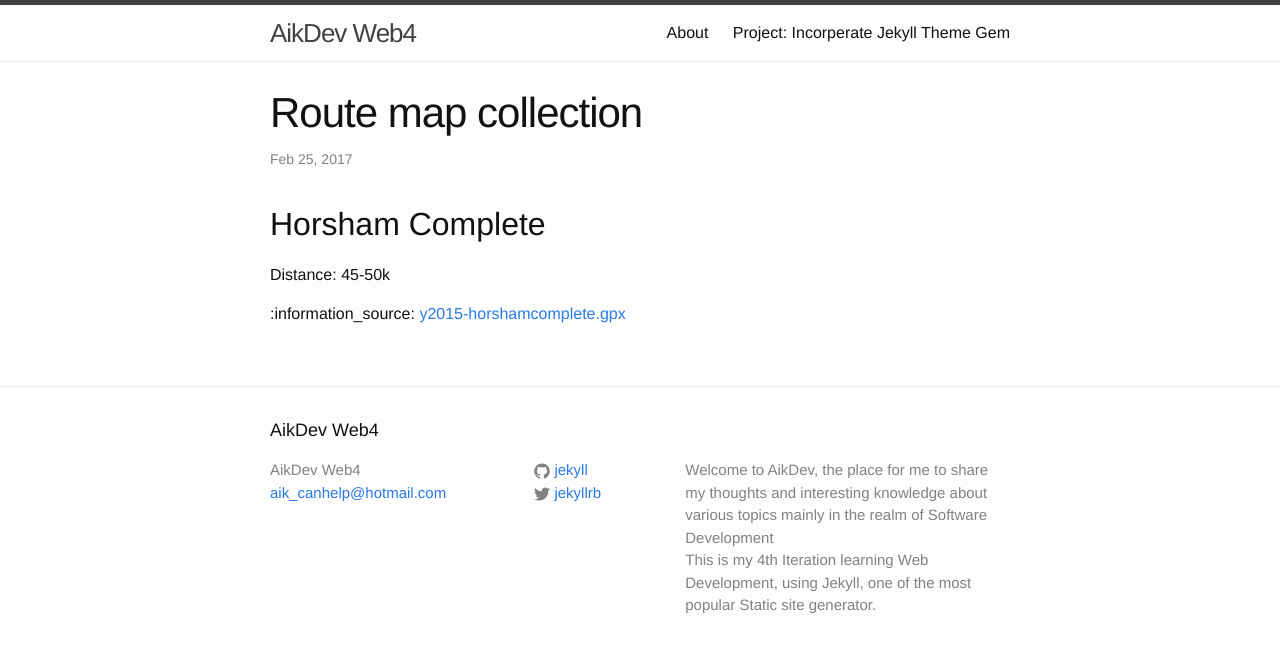
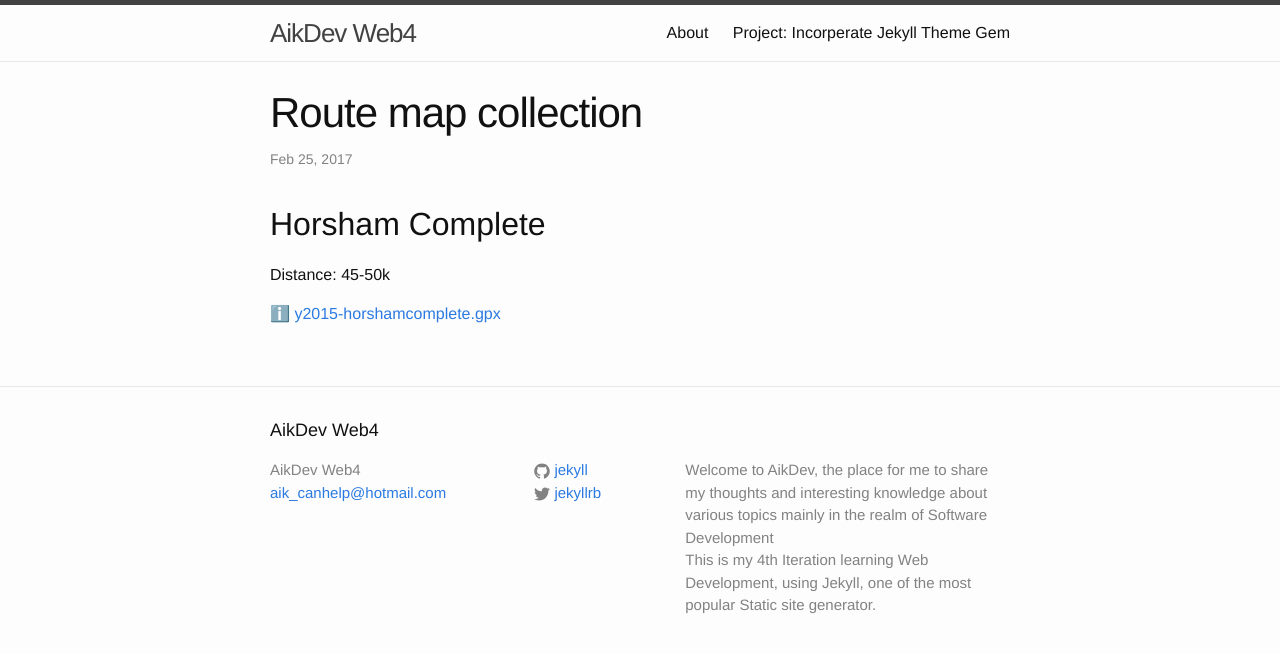
Before and after one commit to aik6980/aik6980.github.io, a Jekyll site: the page built from _posts/2017-02-25-route-map.md, in a window 1280 px wide. Shown: the top 653 px of the page. Built offline with Jekyll 4.4.1, drawn with Linux system fonts in a browser that asks for light colours; emoji names are drawn with the system emoji font; part of the change alters nothing that is shown.

```diff
--- a/_config.yml
+++ b/_config.yml
@@ -26,6 +26,10 @@ kramdown:
 
 permalink: none
 
+# Github Emoji
+gems:
+ - jemoji
+
 # GitHub
 #theme: jekyll-theme-architect
 #repository: aik6980/aik6980.github.io
```
